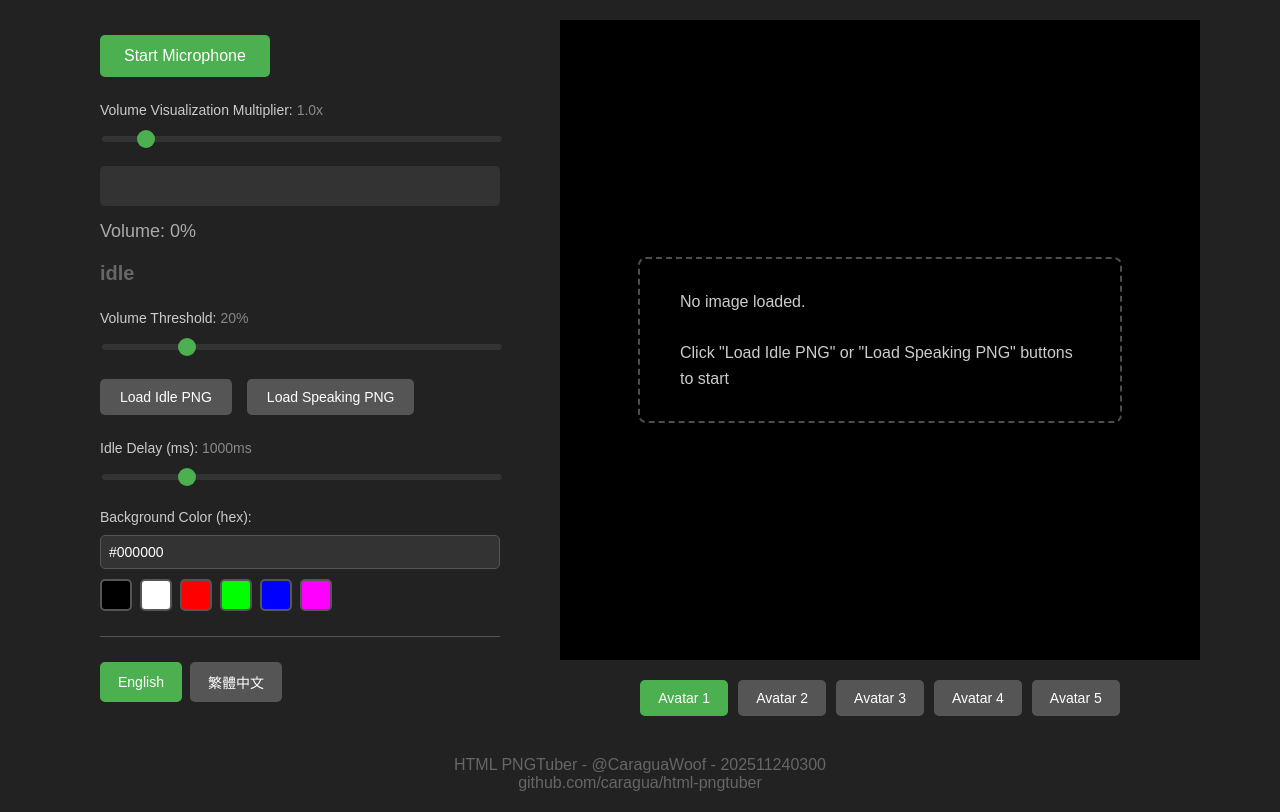
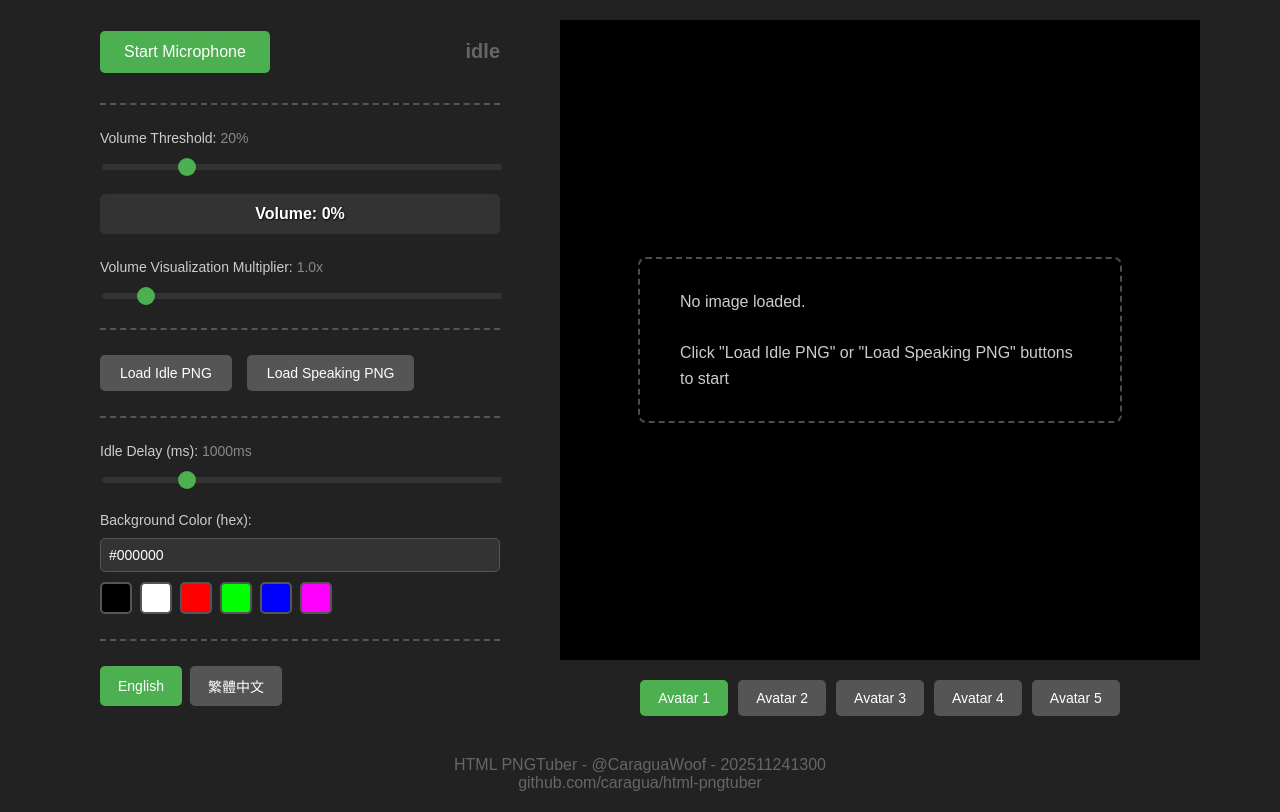
Before and after one commit to caragua/html-pngtuber, a plain HTML site: page index.html in a window 1280 px wide. Drawn offline with Linux system fonts and the light colour scheme.

Commit message:
UI adjustments

```diff
--- a/index.html
+++ b/index.html
@@ -52,6 +52,12 @@
             background: #666;
             cursor: not-allowed;
         }
+        .start-button-container {
+            display: flex;
+            align-items: center;
+            justify-content: space-between;
+            margin-bottom: 30px;
+        }
         #startBtn {
             margin-bottom: 0px;
         }
@@ -62,6 +68,7 @@
             border-radius: 5px;
             overflow: hidden;
             margin-top: 20px;
+            position: relative;
         }
         .volume-bar {
             height: 100%;
@@ -70,9 +77,16 @@
             transition: width 0.1s ease-out;
         }
         .volume-text {
-            margin-top: 15px;
-            font-size: 18px;
-            color: #aaa;
+            position: absolute;
+            top: 50%;
+            left: 50%;
+            transform: translate(-50%, -50%);
+            font-size: 16px;
+            font-weight: bold;
+            color: #fff;
+            text-shadow: 1px 1px 2px rgba(0, 0, 0, 0.8);
+            pointer-events: none;
+            z-index: 1;
         }
         .threshold-control {
             margin-top: 25px;
@@ -195,7 +209,8 @@
             background-color: #FF00FF;
         }
         .status {
-            margin-top: 20px;
+            margin-top: 10px;
+            margin-bottom: 10px;
             font-size: 20px;
             font-weight: bold;
             border-radius: 5px;
@@ -305,7 +320,7 @@
         hr {
             margin: 25px 0;
             border: none;
-            border-top: 1px solid #555;
+            border-top: 2px dashed #555;
             width: 100%;
         }
         .language-switcher {
@@ -337,7 +352,22 @@
 <body>
     <div class="main-content">
         <div class="container">
-            <button id="startBtn" data-i18n="startMicrophone">Start Microphone</button>
+            <div class="start-button-container">
+                <button id="startBtn" data-i18n="startMicrophone">Start Microphone</button>
+                <div class="status none" id="status" data-i18n="idle">idle</div>
+            </div>
+            <hr>
+            <div class="threshold-control">
+                <label class="threshold-label" for="thresholdSlider">
+                    <span data-i18n="volumeThreshold">Volume Threshold: &nbsp;</span>
+                    <span class="threshold-value" id="thresholdValue">20%</span>
+                </label>
+                <input type="range" id="thresholdSlider" min="0" max="100" value="20">
+            </div>
+            <div class="volume-container">
+                <div class="volume-bar" id="volumeBar"></div>
+                <div class="volume-text" id="volumeText" data-i18n-prefix="volume">Volume: 0%</div>
+            </div>
             <div class="multiplier-control">
                 <label class="multiplier-label" for="multiplierSlider">
                     <span data-i18n="volumeMultiplier">Volume Sensitivity Multiplier: &nbsp;</span>
@@ -345,24 +375,14 @@
                 </label>
                 <input type="range" id="multiplierSlider" min="0.1" max="10" value="1" step="0.1">
             </div>
-            <div class="volume-container">
-                <div class="volume-bar" id="volumeBar"></div>
-            </div>
-            <div class="volume-text" id="volumeText" data-i18n-prefix="volume">Volume: 0%</div>
-            <div class="status none" id="status" data-i18n="idle">idle</div>
-            <div class="threshold-control">
-                <label class="threshold-label" for="thresholdSlider">
-                    <span data-i18n="volumeThreshold">Volume Threshold: &nbsp;</span>
-                    <span class="threshold-value" id="thresholdValue">20%</span>
-                </label>
-                <input type="range" id="thresholdSlider" min="0" max="100" value="20">
-            </div>
+            <hr>
             <div class="file-input-container">
                 <label for="idleImageInput" class="file-input-label" data-i18n="loadIdlePNG">Load Idle PNG</label>
                 <input type="file" id="idleImageInput" accept="image/png">
                 <label for="speakingImageInput" class="file-input-label" data-i18n="loadSpeakingPNG">Load Speaking PNG</label>
                 <input type="file" id="speakingImageInput" accept="image/png">
             </div>
+            <hr>
             <div class="delay-control">
                 <label class="delay-label" for="delayInput">
                     <span data-i18n="idleDelay">Idle Delay (ms): &nbsp;</span>
@@ -406,7 +426,7 @@
             </div>
         </div>
     </div>
-    <footer>HTML PNGTuber - @CaraguaWoof - 202511240300<br>github.com/caragua/html-pngtuber</footer>
+    <footer>HTML PNGTuber - @CaraguaWoof - 202511241300<br>github.com/caragua/html-pngtuber</footer>
 
     <script>
         let audioContext;
@@ -599,6 +619,11 @@
                     element.innerHTML = translations[lang][key];
                 }
             });
+
+            // Update start button text based on microphone state
+            if (startBtn && isRunning) {
+                startBtn.textContent = translations[lang]['microphoneActive'];
+            }
 
             // Update elements with data-i18n-prefix (for dynamic content)
             const volumeText = document.getElementById('volumeText');
```
